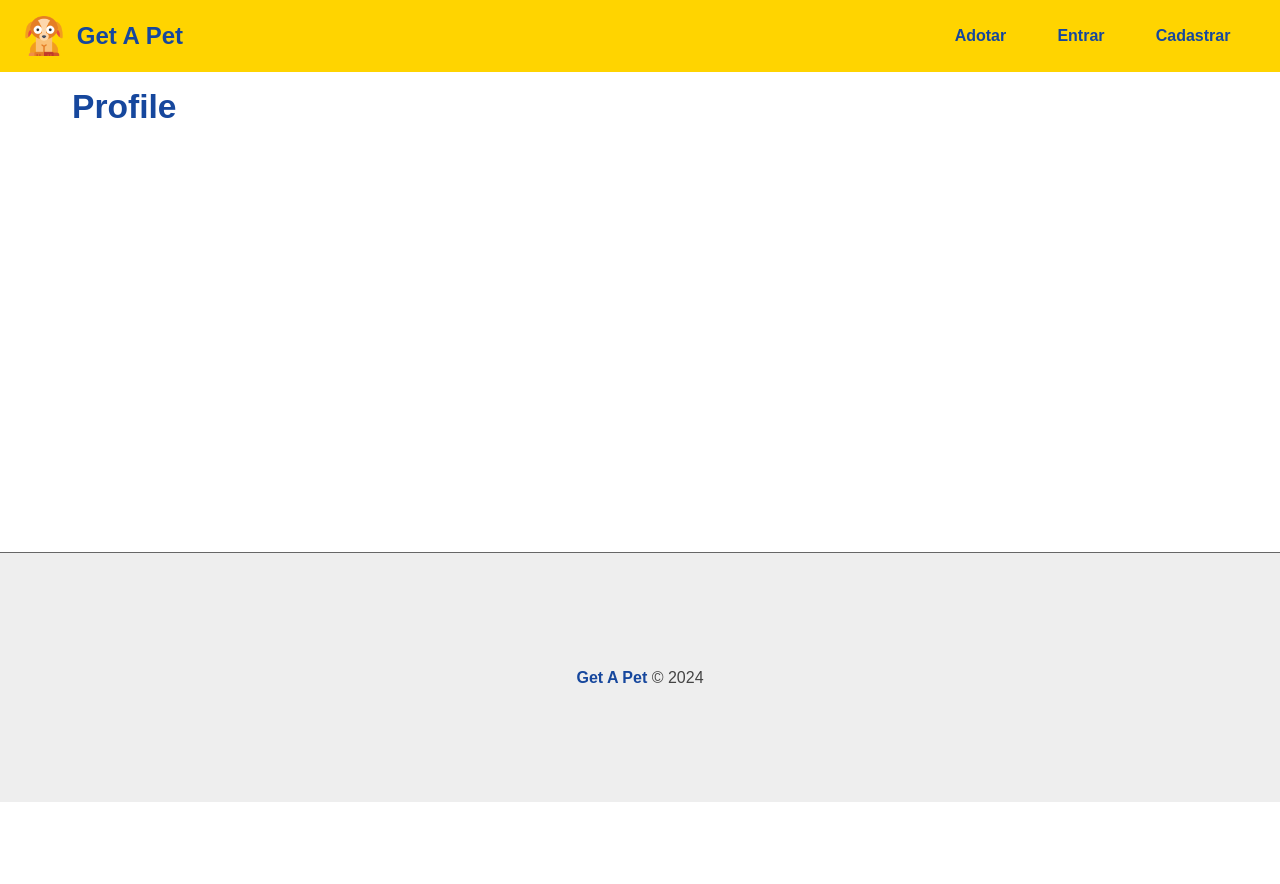
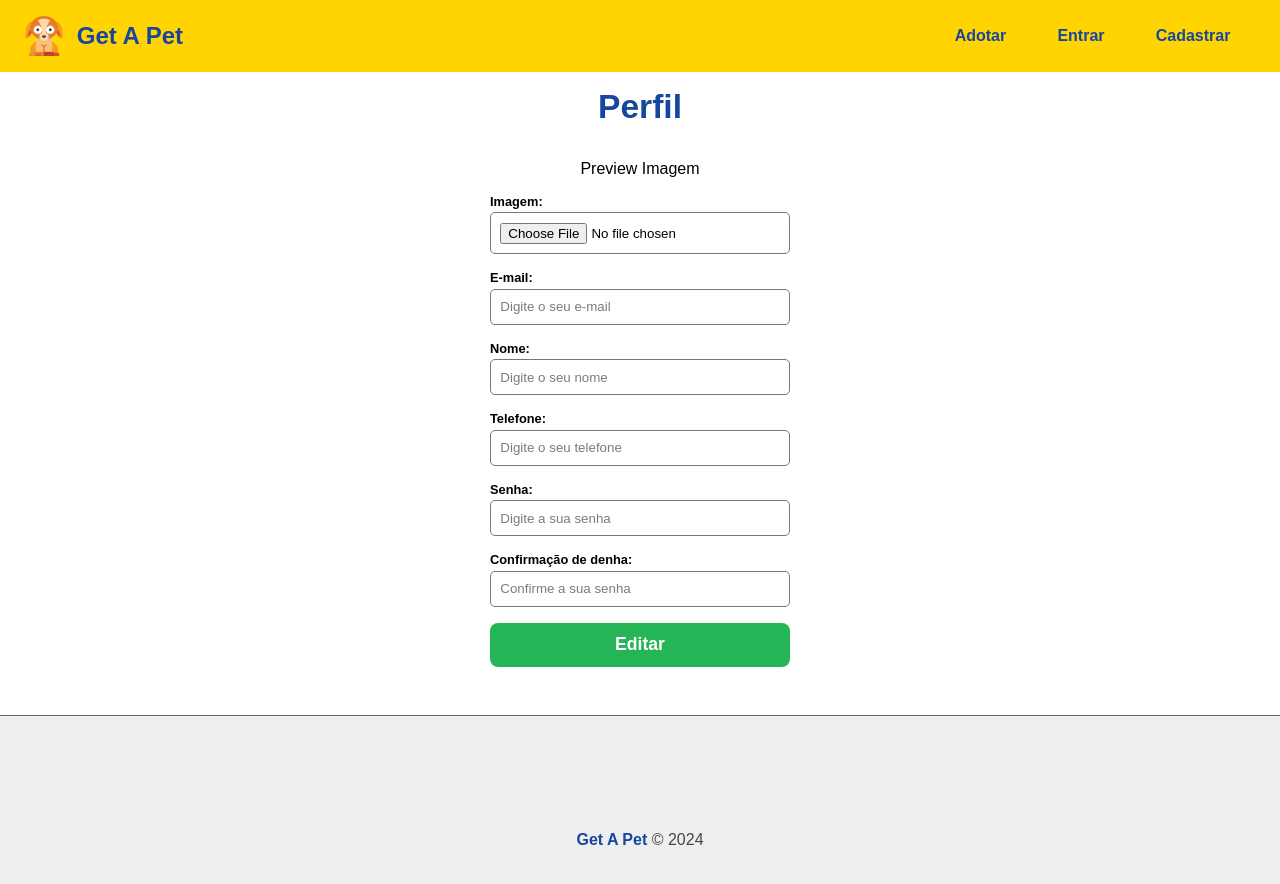
Before and after one commit to Jolimpioo/Get_a_Pet, a React (Create React App) app in the folder frontend/: page /user/profile in a window 1280 px wide. Shown: the top 884 px of the page. Before the commit the page ends 802 px from the top, so only its background shows below. Built offline with nearby package versions, Linux system fonts and the light colour scheme.

Commit message:
Formuladrio de edicao do usuario

```diff
--- a/frontend/src/components/form/Form.module.css
+++ b/frontend/src/components/form/Form.module.css
@@ -1,6 +1,6 @@
 .form_container {
   max-width: 300px;
-  max-width: 0 auto;
+  margin: 0 auto;
   background-color: #fff;
   border-radius: 15px;
 }
--- a/frontend/src/components/pages/User/Profile.js
+++ b/frontend/src/components/pages/User/Profile.js
@@ -1,7 +1,70 @@
+import { useState, useEffect } from "react";
+
+import styles from "./Profile.module.css";
+import formStyles from "../../form/Form.module.css";
+
+import Input from "../../form/Input.js";
+
 function Profile() {
+  const [user, setUser] = useState({});
+
+  function onFileChange(e) {}
+
+  function handleChange(e) {}
+
   return (
     <section>
-      <h1>Profile</h1>
+      <div className={styles.profile_header}>
+        <h1>Perfil</h1>
+        <p>Preview Imagem</p>
+      </div>
+      <form className={formStyles.form_container}>
+        <Input
+          text="Imagem"
+          type="file"
+          name="image"
+          handleOnChange={onFileChange}
+        />
+        <Input
+          text="E-mail"
+          type="email"
+          name="email"
+          placeholder="Digite o seu e-mail"
+          handleOnChange={handleChange}
+          value={user.email || ""}
+        />
+        <Input
+          text="Nome"
+          type="text"
+          name="name"
+          placeholder="Digite o seu nome"
+          handleOnChange={handleChange}
+          value={user.name || ""}
+        />
+        <Input
+          text="Telefone"
+          type="text"
+          name="phone"
+          placeholder="Digite o seu telefone"
+          handleOnChange={handleChange}
+          value={user.phone || ""}
+        />
+        <Input
+          text="Senha"
+          type="password"
+          name="password"
+          placeholder="Digite a sua senha"
+          handleOnChange={handleChange}
+        />
+        <Input
+          text="Confirmação de denha"
+          type="password"
+          name="confirmpassword"
+          placeholder="Confirme a sua senha"
+          handleOnChange={handleChange}
+        />
+        <input type="submit" value="Editar" />
+      </form>
     </section>
   );
 }
--- a/frontend/src/components/pages/User/Profile.module.css
+++ b/frontend/src/components/pages/User/Profile.module.css
@@ -0,0 +1,4 @@
+.profile_header {
+  text-align: center;
+  margin-bottom: 1em;
+}
```
